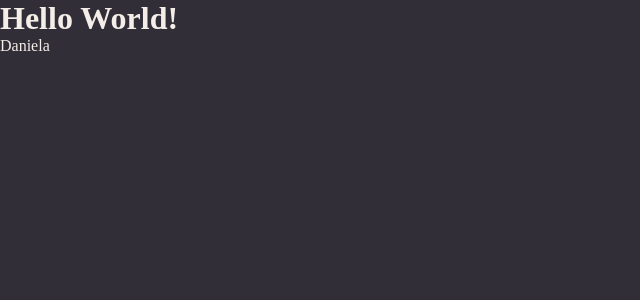
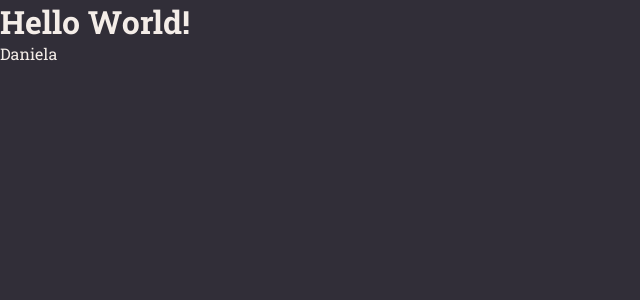
Before and after one commit to dadaniela/notes, a React (Vite) app: page / in a window 1280 px wide. Shown: the top 300 px of the page, without its empty margins (0-640 px from the left). Built offline with nearby package versions, Linux system fonts and the light colour scheme.

Commit message:
starting global css styles,fonts added

```diff
--- a/index.html
+++ b/index.html
@@ -4,6 +4,9 @@
     <meta charset="UTF-8" />
     <!-- <link rel="icon" type="image/svg+xml" href="/vite.svg" /> -->
     <meta name="viewport" content="width=device-width, initial-scale=1.0" />
+    <link rel="preconnect" href="https://fonts.googleapis.com">
+    <link rel="preconnect" href="https://fonts.gstatic.com" crossorigin>
+    <link href="https://fonts.googleapis.com/css2?family=Roboto+Slab:wght@400;500;700&display=swap" rel="stylesheet">
     <title>Notes</title>
   </head>
   <body>
--- a/src/styles/global.js
+++ b/src/styles/global.js
@@ -10,6 +10,13 @@
     body {
         background: ${({ theme }) => theme.COLORS.BACKGROUND_800};
         color: ${({ theme }) => theme.COLORS.WHITE};
+        -webkit-font-smoothing: antialised;
+    }
+
+    body, input, button, textarea {
+        font-family: "Roboto Slab", serif;
+        font-size: 16px;
+        outline: none;
     }
 
     a {
```
